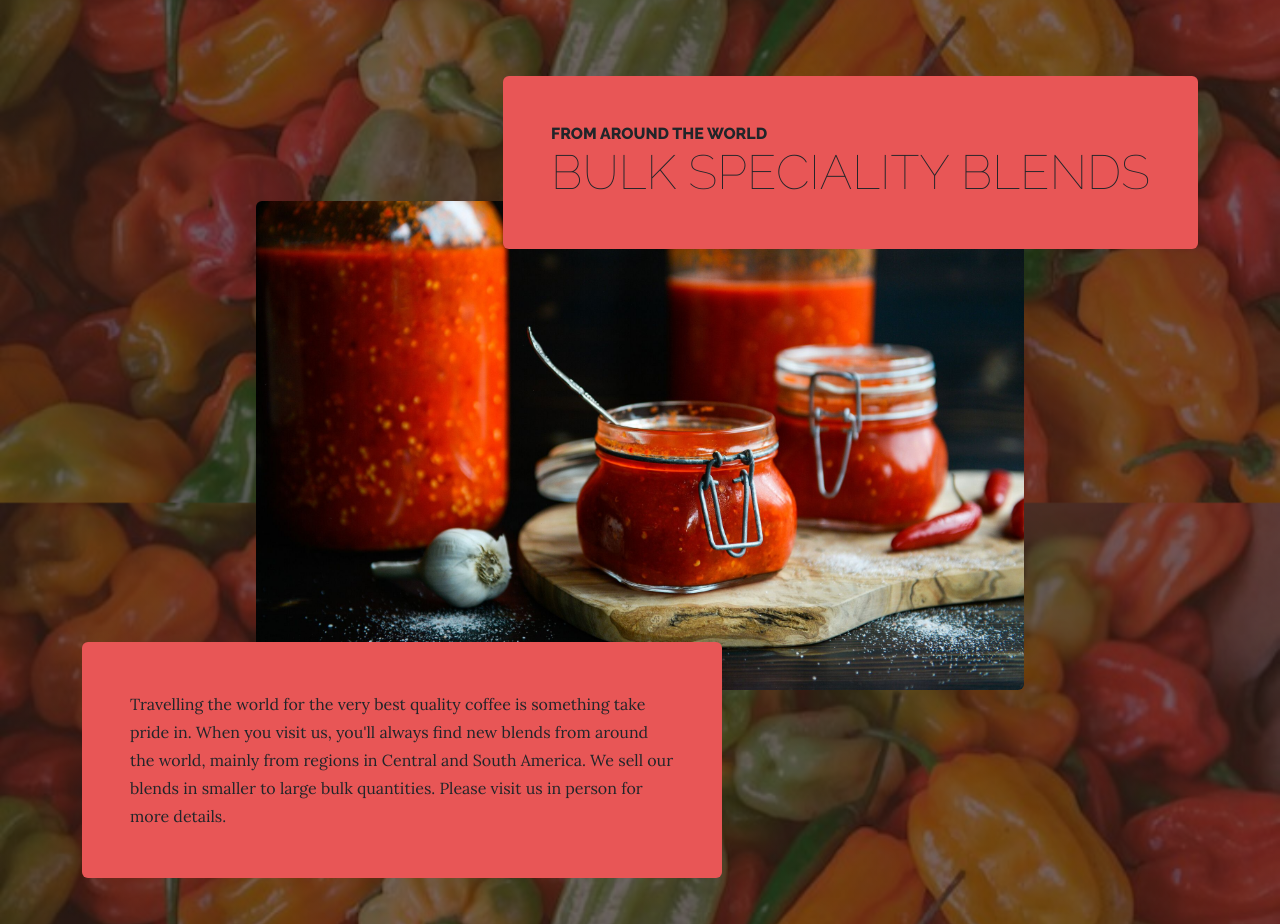
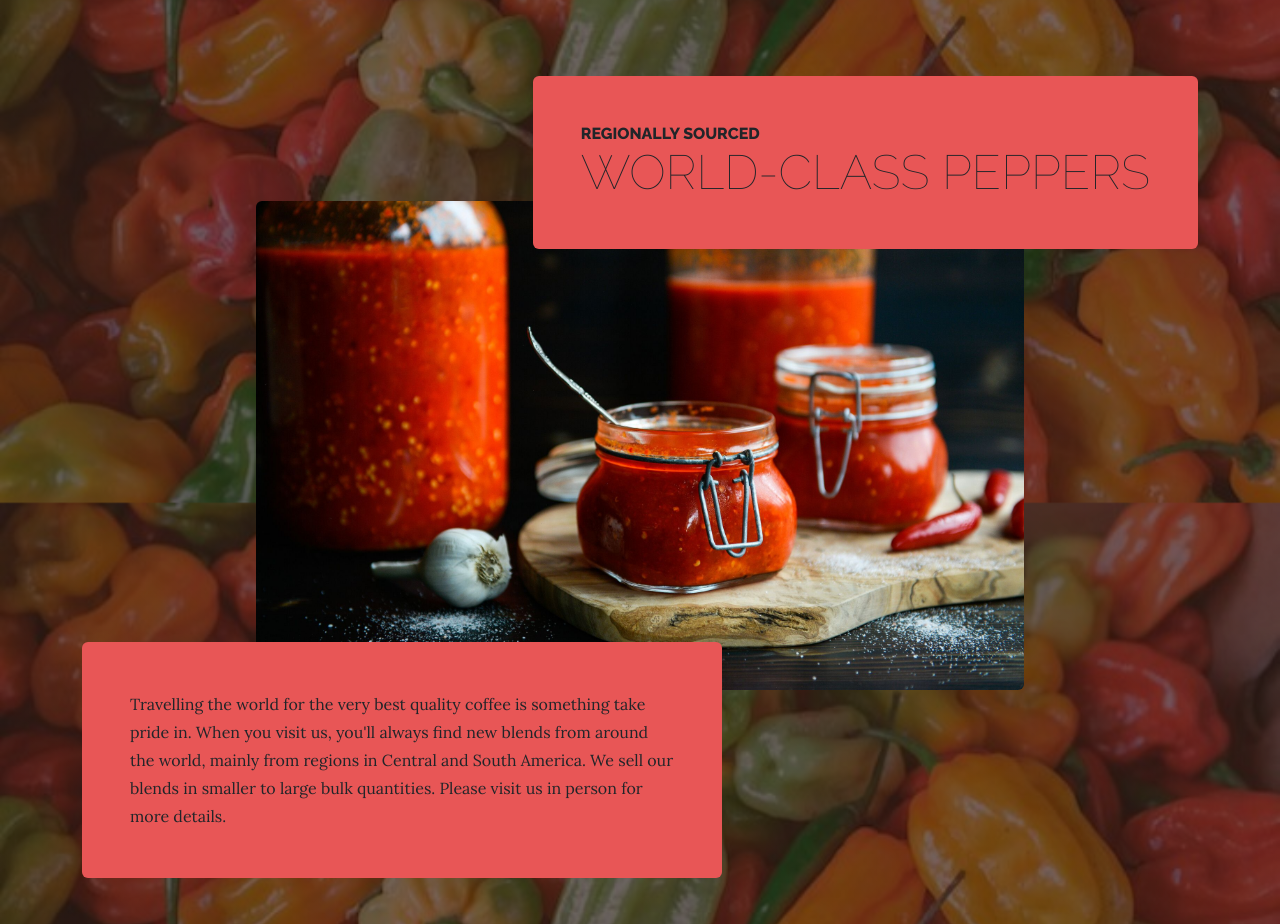
Before and after one commit to abraverman1/Sauce-Site, a plain HTML site: page products.html in a window 1280 px wide. Shown: the part 2059-2983 px from the top of the page. Drawn offline with nearby package versions, Linux system fonts and the light colour scheme.

Commit message:
Update products.html

```diff
--- a/products.html
+++ b/products.html
@@ -79,8 +79,8 @@
                     <div class="product-item-title d-flex">
                         <div class="bg-faded p-5 d-flex ms-auto rounded">
                             <h2 class="section-heading mb-0">
-                                <span class="section-heading-upper">From Around the World</span>
-                                <span class="section-heading-lower">Bulk Speciality Blends</span>
+                                <span class="section-heading-upper">Regionally Sourced</span>
+                                <span class="section-heading-lower">World-Class Peppers</span>
                             </h2>
                         </div>
                     </div>
```
